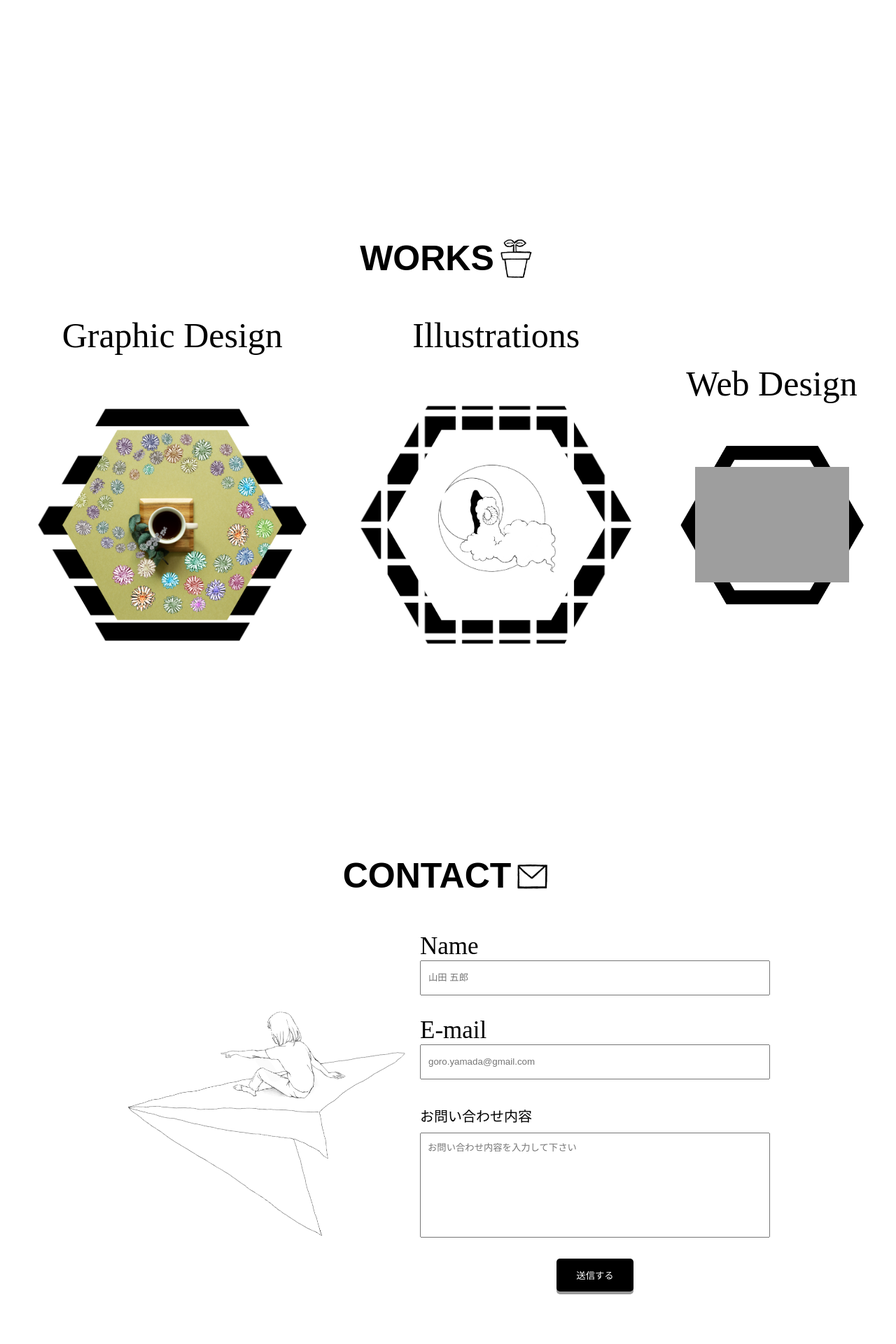
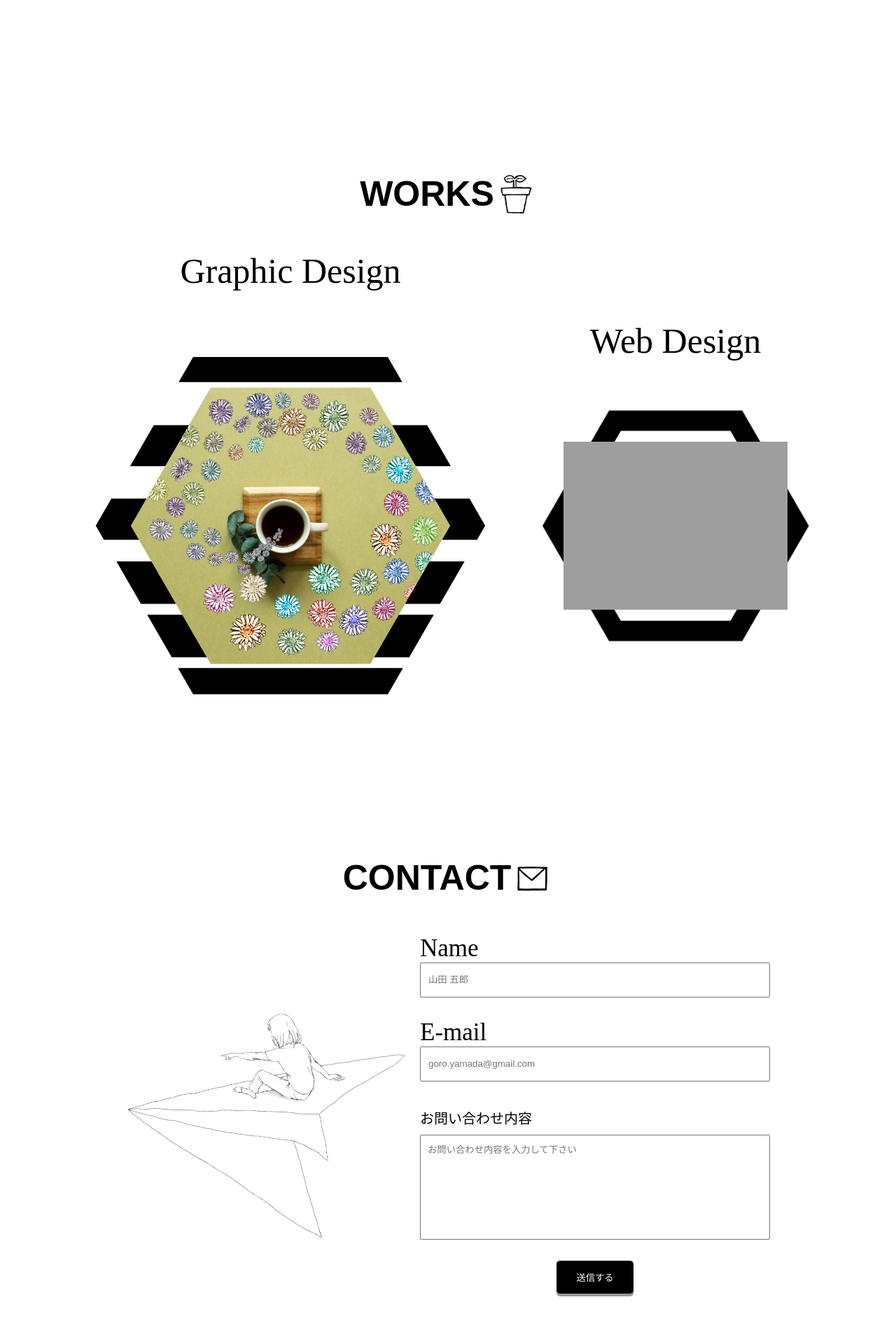
Before and after one commit to MochimochiKinoko/Portfolio-Site, a Jekyll site: the page built from index.markdown, in a window 1280 px wide. Shown: the part 2552-4472 px from the top of the page at 70% size. Built offline with Jekyll 4.4.1, drawn with Linux system fonts in a browser that asks for light colours; some web fonts are replaced.

Commit message:
hide illust

```diff
--- a/_includes/homepage.html
+++ b/_includes/homepage.html
@@ -50,7 +50,7 @@
             </a>
         </div>
         <!-- ILLUSTRATIONS -->
-        <div class="flex flex-center flex-c">
+        <!-- <div class="flex flex-center flex-c">
             <p class="works-title">Illustrations</p>
             <a class="fade" href="{{ 'illustrations/' | absolute_url }}">
                 <div class="works-image-container">
@@ -58,7 +58,7 @@
                     <img class="workPic-back" src="{{ 'assets/images/WORKS/WORKS_icons_Illustration shade.png' | absolute_url }}">
                 </div>
             </a>
-        </div>
+        </div> -->
         <!-- WEB DESIGN -->
         <div class="flex flex-center flex-c">
             <p class="works-title">Web Design</p>
```
